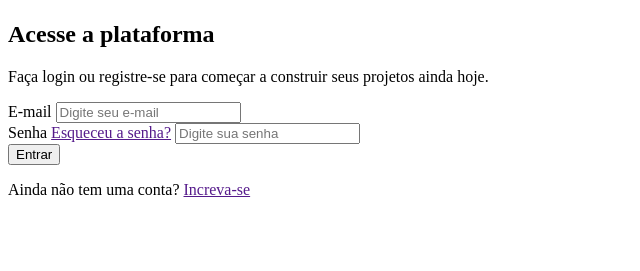
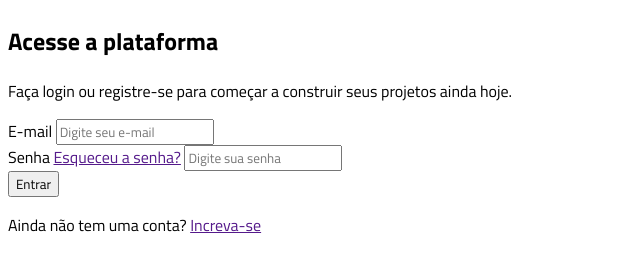
Before and after one commit to RuanAssis/projeto-vertigo, a plain HTML site: page index.html in a window 1280 px wide. Shown: the part 79-350 px from the top of the page, without its empty margins (0-640 px from the left). Drawn offline with Linux system fonts and the light colour scheme.

Commit message:
atualização - fonte  da página

```diff
--- a/index.html
+++ b/index.html
@@ -1,11 +1,15 @@
 <!DOCTYPE html>
 <html lang="pt-BR">
+
 <head>
     <meta charset="UTF-8">
     <meta name="viewport" content="width=device-width, initial-scale=1.0">
     <link rel="stylesheet" href="style.css">
-    <title>Vertigo</title>
+    <link rel="preconnect" href="https://fonts.googleapis.com">
+    <link rel="preconnect" href="https://fonts.gstatic.com" crossorigin>
+    <link href="https://fonts.googleapis.com/css2?family=Titillium+Web:wght@400;600;700&display=swap" rel="stylesheet">
 </head>
+
 <body>
     <header>
         <img src="./Imagens/logo.svg" alt="Logo">
@@ -38,4 +42,5 @@
         </section>
     </main>
 </body>
+
 </html>
--- a/style.css
+++ b/style.css
@@ -0,0 +1,3 @@
+*{
+    font-family: 'Titillium Web', sans-serif;
+}
```
